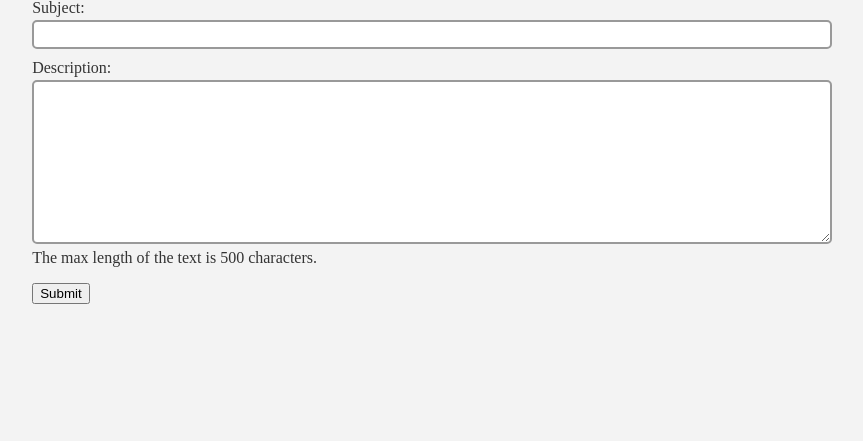
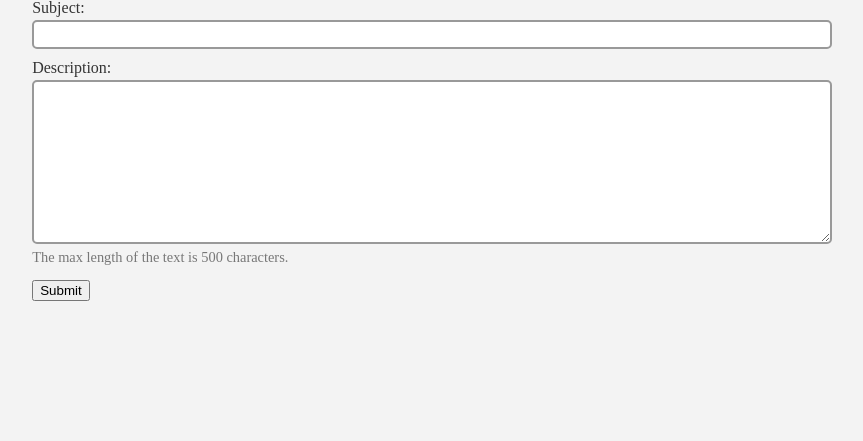
Before and after one commit to rosinaga/mynotesforked, a Django app: page /topics/new in a window 1280 px wide. Shown: the part 91-532 px from the top of the page, without its empty margins (39-902 px from the left). Run offline with Django 3.2, Linux system fonts and the light colour scheme.

Commit message:
edit css for form fields

```diff
--- a/static/css/app.css
+++ b/static/css/app.css
@@ -97,6 +97,8 @@ a:hover {
 }
 .help {
   margin-top: 5px;
+  font-size: 90%;
+  color: #777;
 }
 .field_wrapper{
   margin: 10px 0 10px 0;
```
